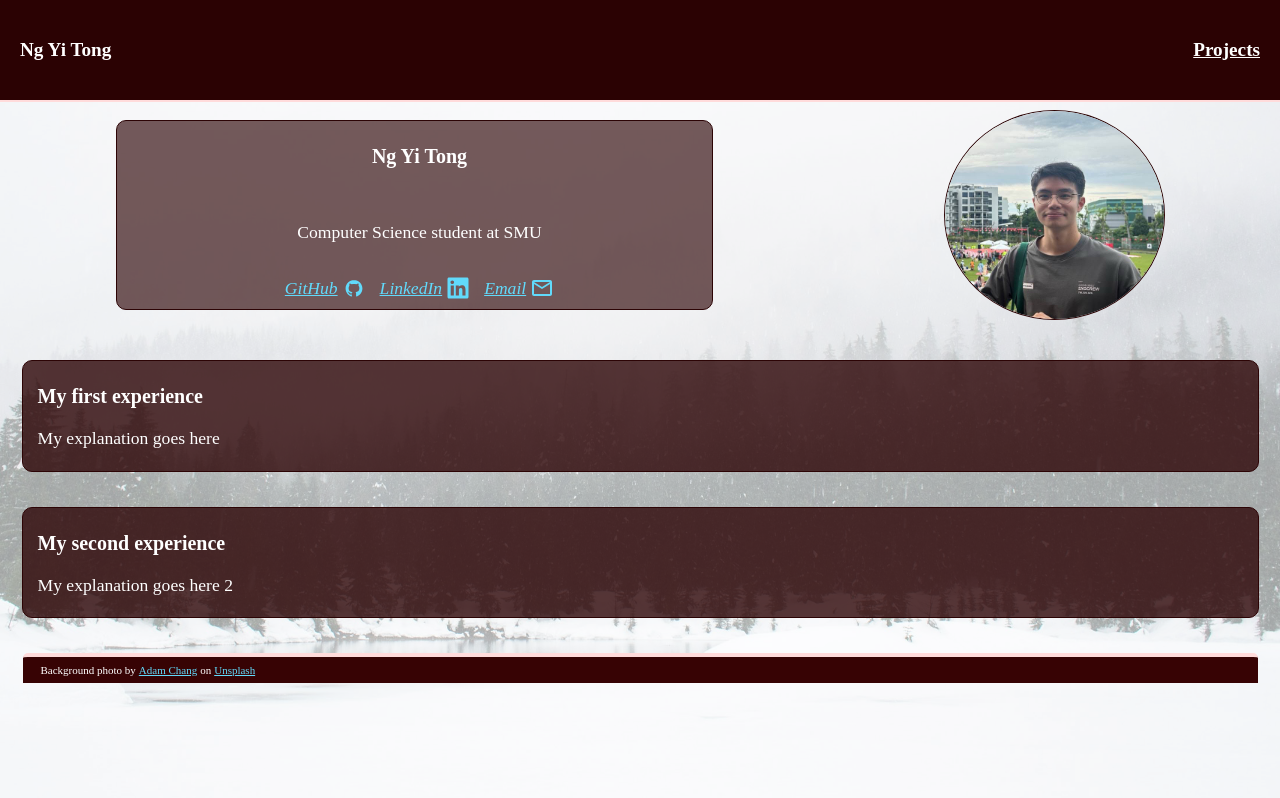
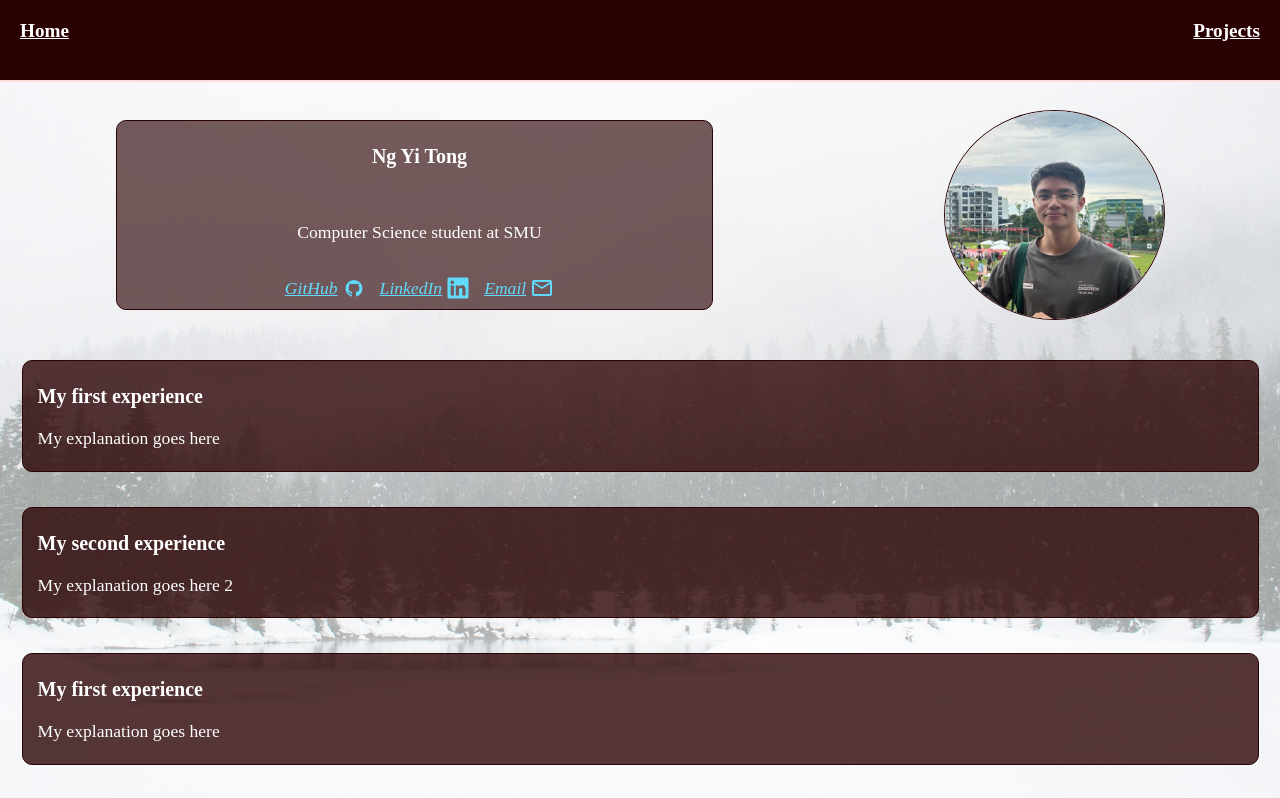
Before and after one commit to ngyitong/portfolio, a React (Create React App) app in the folder my-portfolio/: page / in a window 1280 px wide. Shown: the top 798 px of the page. Built offline with nearby package versions, Linux system fonts and the light colour scheme.

Commit message:
added links to project and home page

```diff
--- /dev/null
+++ b/my-portfolio/src/App.js
@@ -0,0 +1,34 @@
+/**
+ * Guide for linking to other pages
+ * https://codesandbox.io/p/sandbox/react-router-n46sqp?file=%2Fsrc%2FApp.js%3A3%2C33
+ */
+
+
+import NavBar from './components/NavBar.js';
+import ProjectsPage from './pages/ProjectsPage.js';
+import Home from './pages/Home.js';
+import { createBrowserRouter, RouterProvider, Link } from "react-router-dom";
+
+
+const guide = createBrowserRouter([
+  {
+    path: '/',
+    children: [
+      { path: "/", element: <Home />},
+      { path: "/projects", element: <ProjectsPage />}
+    ]
+  }
+]);
+
+function App() {
+
+  return (
+    <div className="App">
+      <RouterProvider router={guide} />
+    </div>
+
+  );
+
+}
+
+export default App;
--- /dev/null
+++ b/my-portfolio/src/components/NavBar.js
@@ -0,0 +1,29 @@
+import './NavBar.css';
+import '../pages/App.css'
+import React from 'react';
+import { Outlet, Link } from "react-router-dom";
+
+
+function NavBar() {
+    return (
+
+        <div className="head">
+            <div className="flex-container-row">
+
+                {/* Things under align-left will be pushed to the left */}
+                <Link to='/' className=" heading-font align-left ">
+                        Home
+                </Link>
+                {/* Things under align-right will be pushed to the right */}
+                <Link to='/projects' className=" heading-font align-right ">
+                        Projects
+                </Link>
+
+                <Outlet />
+            </div>
+        </div>
+
+    );
+}
+
+export default NavBar;
--- a/my-portfolio/src/components/articleBox.css
+++ b/my-portfolio/src/components/articleBox.css
@@ -57,6 +57,9 @@
     font-style: italic;
 }
 
+/*
+The next 2 function is used to style images
+*/
 .circular--portrait{
     position: relative;
     width: 200px;
--- a/my-portfolio/src/components/articleBox.js
+++ b/my-portfolio/src/components/articleBox.js
@@ -51,10 +51,14 @@ export function Box2( props ) {
 }
 
 export function Picture() {
-    // TO-DO
     return(
         <div className="article-box1 circular--portrait">
             <img src={myImage} alt="My Profile Pic"></img>
         </div>
     )
 }
+
+// Creates a line to divide different components
+export function HorizontalDividerLine() {
+
+}
--- a/my-portfolio/src/components/head.js
+++ /dev/null
@@ -1,25 +0,0 @@
-import './head.css';
-import '../pages/App.css'
-import React from 'react';
-
-const Head = ({ currentPath }) => {
-// function Head() {
-    return (
-        <nav className="head">
-            <div className="flex-container-row">
-                {/* Things under align-left will be pushed to the left */}
-                <h3 className={ "heading-font align-left" }>Ng Yi Tong</h3>
-                {/* Things under align-right will be pushed to the right */}
-                <a
-                    href='/projects'
-                    className={ "heading-font align-right ${currentPath} === '/projects' ? 'underline' : ''}" }
-                >
-                    Projects
-                </a>
-
-            </div>
-        </nav>
-    )
-}
-
-export default Head;
--- a/my-portfolio/src/index.js
+++ b/my-portfolio/src/index.js
@@ -1,11 +1,12 @@
 import React from 'react';
 import ReactDOM from 'react-dom/client';
-import App from './pages/App';
-import reportWebVitals from './reportWebVitals';
+import App from './App';
 import './fonts/Open_Sans/static/OpenSans-Regular.ttf'
 import './fonts/Open_Sans/static/OpenSans_Condensed-Italic.ttf'
 
 const root = ReactDOM.createRoot(document.getElementById('root'));
+
+// Application entrypoint
 root.render(
   <React.StrictMode>
     <App />
@@ -15,4 +16,4 @@ root.render(
 // If you want to start measuring performance in your app, pass a function
 // to log results (for example: reportWebVitals(console.log))
 // or send to an analytics endpoint. Learn more: https://bit.ly/CRA-vitals
-reportWebVitals();
+// reportWebVitals();
--- a/my-portfolio/src/pages/App.css
+++ b/my-portfolio/src/pages/App.css
@@ -1,7 +1,6 @@
 .app{
   color: #61dafb;
 }
-
 
 /*
 create a new line if using flexbox
@@ -43,7 +42,6 @@ renders the application background
   display: flex;
   height: 100vh;
   width: 100%;
-  /* margin-top: -110px; */
   position: fixed;
   opacity: 0.4;
 }
--- a/my-portfolio/src/pages/App.js
+++ b/my-portfolio/src/pages/Home.js
@@ -7,16 +7,16 @@
 import './App.css';
 import './global.css';
 import { Box1, Box2, Picture } from '../components/articleBox.js';
-import Head from '../components/head.js';
+import Head from '../components/NavBar.js';
 import Foot from '../components/foot.js';
 import { getExperiences } from '../components/displayData.js';
-// imports for icons
+// For importing of icons
 import { DiGithubBadge } from "react-icons/di";
 import { FaLinkedin } from "react-icons/fa6";
 import { MdOutlineEmail } from "react-icons/md";
 
 
-function App() {
+function Home() {
   const experiences = getExperiences();
 
   return (
@@ -24,7 +24,6 @@ function App() {
     <div className="app">
 
       <section className="background">
-          <Head />
           <div>
             <div className="flex-container-row">
             <Box1 title="Ng Yi Tong"
@@ -78,17 +77,30 @@ function App() {
 
 {/* pass a list in for Box2 function to render */}
             <Box2 articles={experiences}/>
+            <Box2 articles={experiences}/>
+            <Box2 articles={experiences}/>
 
           </div>
           <Foot />
+          <Head />
       </section>
 
     </div>
 
   );
+
+  // return (
+  //   <div className='app'>
+  //       <section className="background">
+  //           <Head />
+  //           <Foot />
+  //       </section>
+  //   </div>
+  // );
+
 }
 
-export default App;
+export default Home;
 
 // <div className="App">
 //   <header className="App-header">
--- a/my-portfolio/src/pages/ProjectsPage.js
+++ b/my-portfolio/src/pages/ProjectsPage.js
@@ -4,7 +4,7 @@
  */
 import './App.css';
 import './global.css';
-import Head from '../components/head.js';
+import Head from '../components/NavBar.js';
 import Foot from '../components/foot.js';
 
 
--- a/my-portfolio/src/routes/AppRoutes.js
+++ b/my-portfolio/src/routes/AppRoutes.js
@@ -1,8 +1,8 @@
 import React from 'react';
 import { BrowserRouter as Router, Route, Routes, useLocation } from 'react-router-dom';
-import App from '../pages/App';
+import App from '../App';
 import ProjectsPage from '../pages/ProjectsPage';
-import head from '../components/head'
+import Head from '../components/NavBar'
 
 const AppRoutes = () => {
     <Router>
@@ -16,7 +16,7 @@ const AppRoutes = () => {
 
 const NavBarWrapper = () => {
     const location = useLocation();
-    return <head currentPath={location.pathname} />;
+    return <Head currentPath={location.pathname} />;
 };
 
 export default AppRoutes;
```
Also changed, not shown: my-portfolio/src/components/NavBar.css (renamed from my-portfolio/src/components/head.css).
